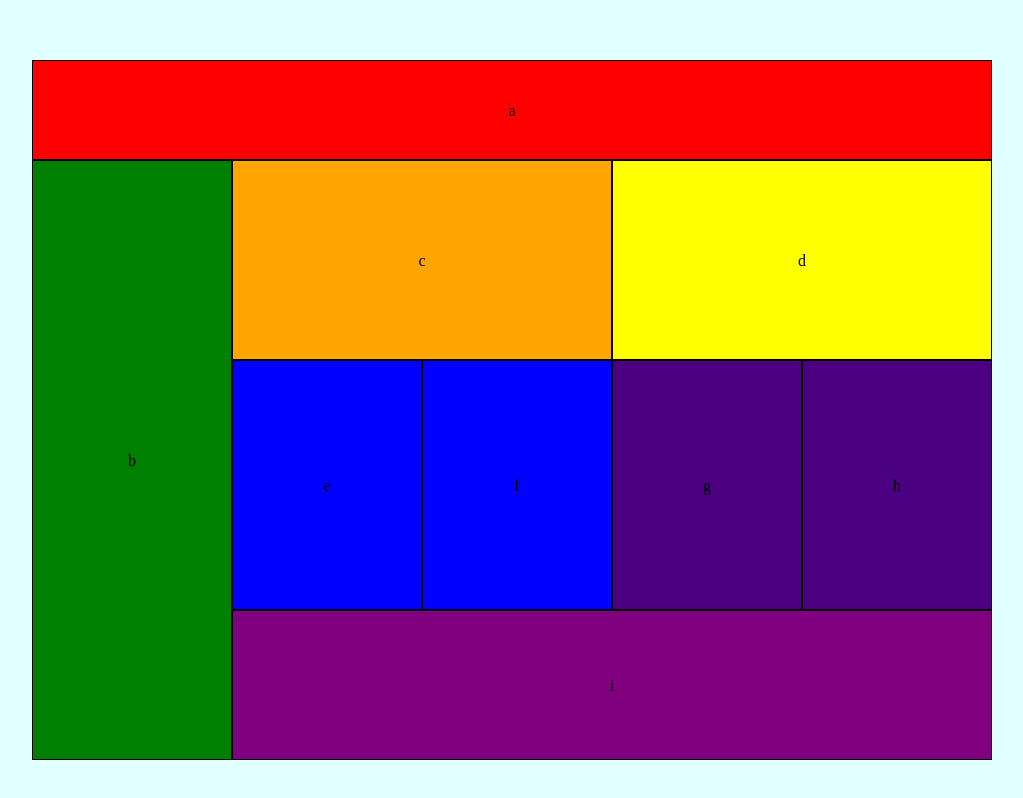
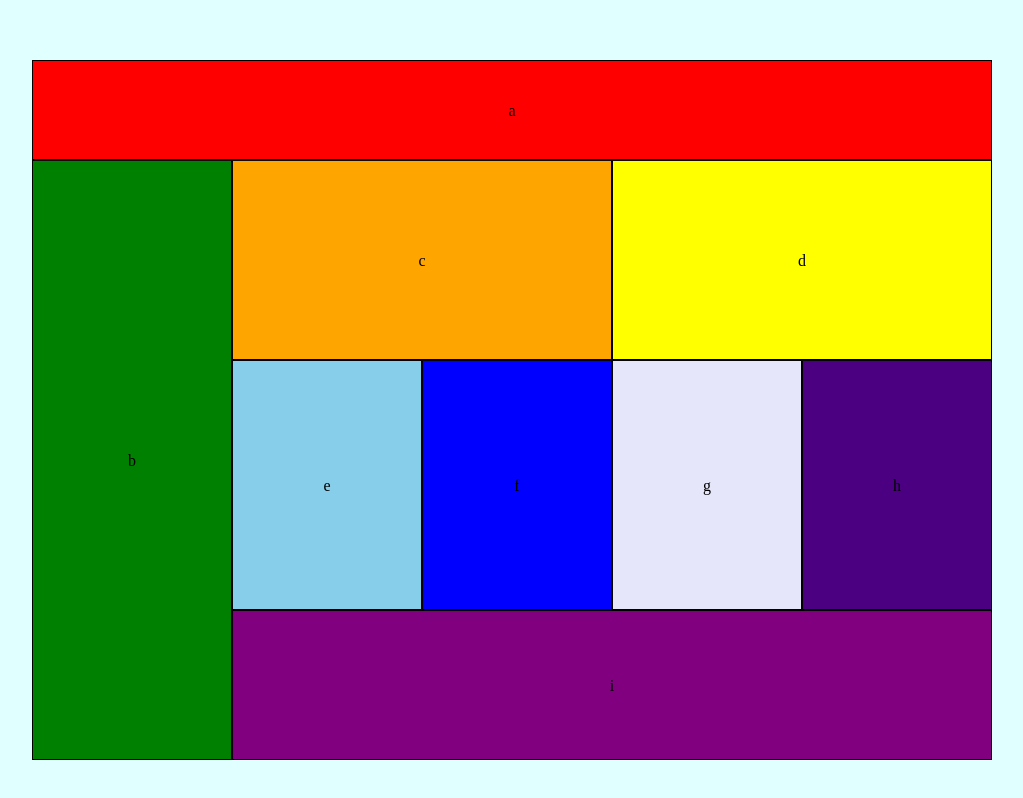
Before and after one commit to cnickels21/lab-01, a plain HTML site: page index.html in a window 1280 px wide. Shown: the whole page, without its empty margins (128-1151 px from the left). Drawn offline with Linux system fonts and the light colour scheme.

Commit message:
more specified colors for each box

```diff
--- a/css/modules.css
+++ b/css/modules.css
@@ -10,12 +10,20 @@ section:last-of-type {
     background-color: green;
 }
 
-#yellow {
+.yellow {
     background-color: yellow;
 }
 
-#orange {
+.yellow-green {
+    background-color: yellowgreen;
+}
+
+.orange {
     background-color: orange;
+}
+
+.tomato {
+    background-color: tomato;
 }
 
 @media (min-width: 768px) {
@@ -28,12 +36,20 @@ section:last-of-type {
         background-color: yellow;
     }
 
-    .indigo {
+    #indigo {
         background-color: indigo;
     }
 
-    .blue {
+    #blue {
         background-color: blue;
     }
 
+    #skyblue {
+        background-color: skyblue;
+    }
+
+    #lavender {
+        background-color: lavender;
+    }
+
 }
--- a/index.html
+++ b/index.html
@@ -25,15 +25,10 @@
             <section>c</section>
             <section>d</section>
 
-        <div id="yellow">
-            <article class="left-float blue">e</article>
-            <article class="blue">f</article>
-        </div>
-
-        <div id="orange">
-            <article class="left-float indigo">g</article>
-            <article class="indigo">h</article>
-        </div>
+            <article class="left-float yellow" id="skyblue">e</article>
+            <article class="yellow-green" id="blue">f</article>
+            <article class="left-float orange" id="lavender">g</article>
+            <article class="tomato" id="indigo">h</article>
 
     </main>
 
```
